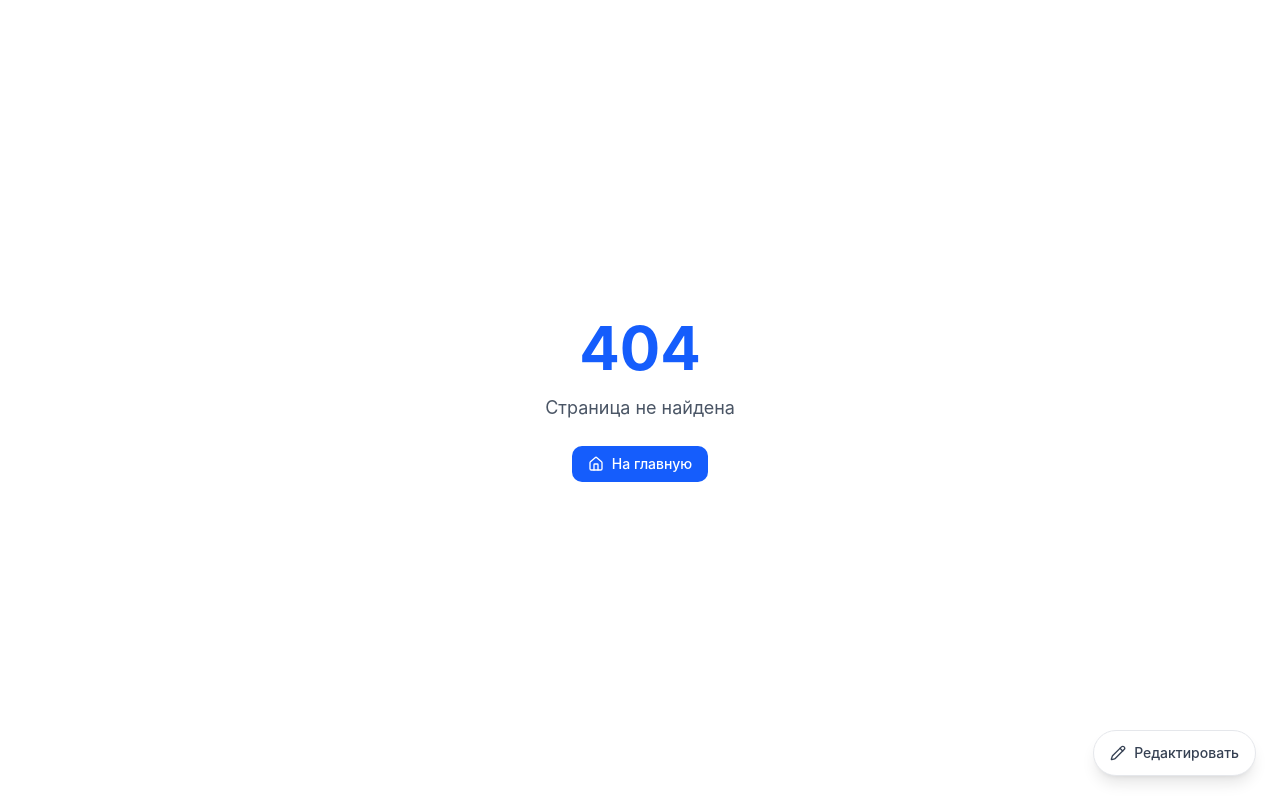
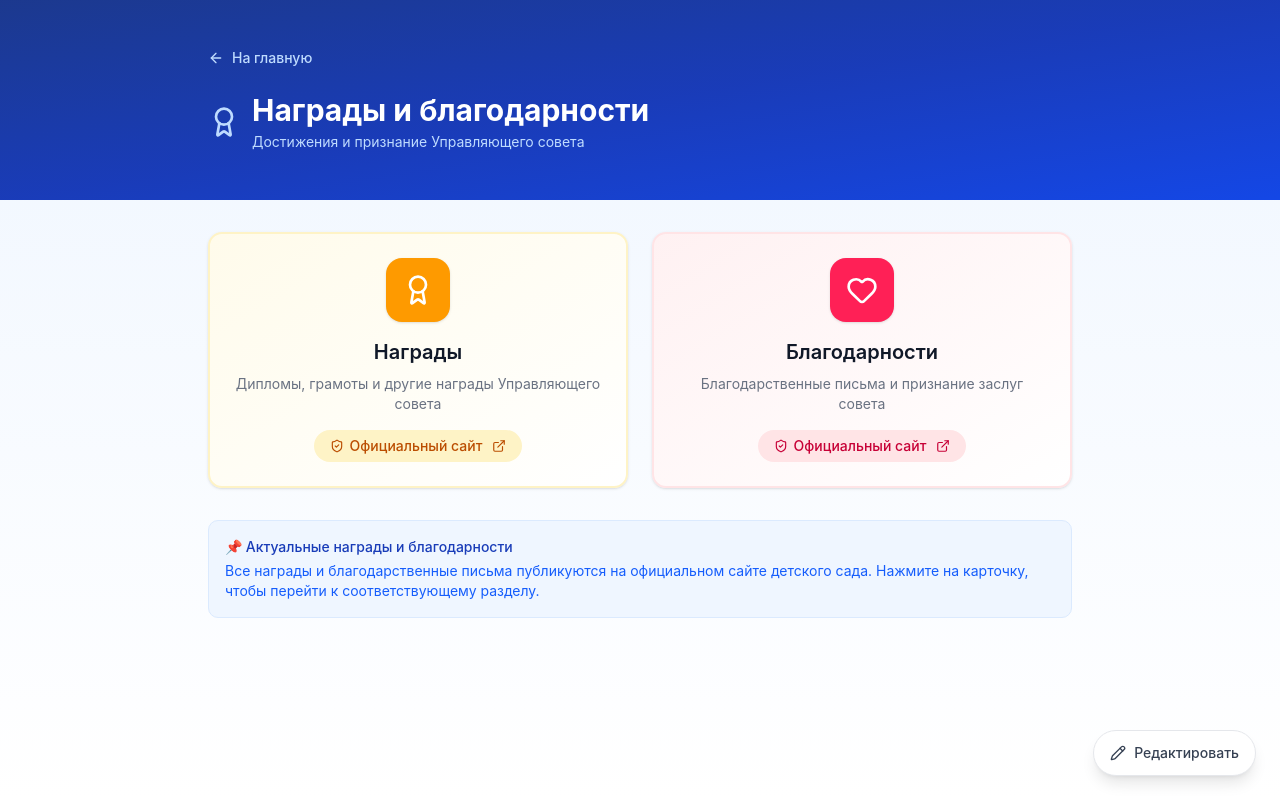
Before and after one commit to Vik725/personal-notes, a Next.js app: page /awards in a window 1280 px wide. Before the commit this address had no page. Built offline with nearby package versions, Linux system fonts and the light colour scheme.

Commit message:
Create page.tsx

```diff
--- /dev/null
+++ b/app/awards/page.tsx
@@ -0,0 +1,94 @@
+import Link from "next/link";
+import { ArrowLeft, Award, Heart, ExternalLink, ShieldCheck } from "lucide-react";
+
+const AWARDS_URL = "https://vsad25.gosuslugi.ru/svedeniya-ob-obrazovatelnoy-organizatsii/struktura-i-organy-upravleniya-obrazovatelnoy-organizatsii/upravlyayuschiy-sovet/nagrady/";
+const THANKS_URL = "https://vsad25.gosuslugi.ru/svedeniya-ob-obrazovatelnoy-organizatsii/struktura-i-organy-upravleniya-obrazovatelnoy-organizatsii/upravlyayuschiy-sovet/blagodarnosti/";
+
+export default function AwardsPage() {
+  return (
+    <div className="min-h-screen bg-gradient-to-b from-blue-50 to-white">
+      <div className="bg-gradient-to-br from-blue-900 via-blue-800 to-blue-700 text-white">
+        <div className="mx-auto max-w-4xl px-4 py-12">
+          <Link href="/" className="inline-flex items-center gap-2 text-sm font-medium text-blue-200 hover:text-white transition-colors mb-6">
+            <ArrowLeft className="h-4 w-4" />
+            На главную
+          </Link>
+          <div className="flex items-center gap-3">
+            <Award className="h-8 w-8 text-blue-200" />
+            <div>
+              <h1 className="text-2xl font-bold sm:text-3xl">Награды и благодарности</h1>
+              <p className="mt-1 text-sm text-blue-200">
+                Достижения и признание Управляющего совета
+              </p>
+            </div>
+          </div>
+        </div>
+      </div>
+
+      <div className="mx-auto max-w-4xl px-4 py-8">
+        <div className="grid gap-6 sm:grid-cols-2">
+          {/* Награды */}
+          <a
+            href={AWARDS_URL}
+            target="_blank"
+            rel="noopener noreferrer"
+            className="group block rounded-xl border-2 border-amber-100 bg-gradient-to-br from-amber-50 to-white p-6 shadow-sm hover:shadow-md hover:border-amber-300 transition-all"
+          >
+            <div className="flex flex-col items-center text-center gap-4">
+              <div className="flex h-16 w-16 items-center justify-center rounded-2xl bg-amber-500 text-white shadow-sm group-hover:bg-amber-600 transition-colors">
+                <Award className="h-8 w-8" />
+              </div>
+              <div>
+                <h2 className="text-xl font-semibold text-gray-900 group-hover:text-amber-600 transition-colors">
+                  Награды
+                </h2>
+                <p className="mt-2 text-sm text-gray-500">
+                  Дипломы, грамоты и другие награды Управляющего совета
+                </p>
+              </div>
+              <div className="inline-flex items-center gap-1.5 rounded-full bg-amber-100 px-4 py-1.5 text-sm font-medium text-amber-700 group-hover:bg-amber-200 transition-colors">
+                <ShieldCheck className="h-3.5 w-3.5" />
+                Официальный сайт
+                <ExternalLink className="h-3.5 w-3.5 ml-1" />
+              </div>
+            </div>
+          </a>
+
+          {/* Благодарности */}
+          <a
+            href={THANKS_URL}
+            target="_blank"
+            rel="noopener noreferrer"
+            className="group block rounded-xl border-2 border-rose-100 bg-gradient-to-br from-rose-50 to-white p-6 shadow-sm hover:shadow-md hover:border-rose-300 transition-all"
+          >
+            <div className="flex flex-col items-center text-center gap-4">
+              <div className="flex h-16 w-16 items-center justify-center rounded-2xl bg-rose-500 text-white shadow-sm group-hover:bg-rose-600 transition-colors">
+                <Heart className="h-8 w-8" />
+              </div>
+              <div>
+                <h2 className="text-xl font-semibold text-gray-900 group-hover:text-rose-600 transition-colors">
+                  Благодарности
+                </h2>
+                <p className="mt-2 text-sm text-gray-500">
+                  Благодарственные письма и признание заслуг совета
+                </p>
+              </div>
+              <div className="inline-flex items-center gap-1.5 rounded-full bg-rose-100 px-4 py-1.5 text-sm font-medium text-rose-700 group-hover:bg-rose-200 transition-colors">
+                <ShieldCheck className="h-3.5 w-3.5" />
+                Официальный сайт
+                <ExternalLink className="h-3.5 w-3.5 ml-1" />
+              </div>
+            </div>
+          </a>
+        </div>
+
+        <div className="mt-8 rounded-lg border border-blue-100 bg-blue-50 p-4 text-sm text-blue-800">
+          <p className="font-medium">📌 Актуальные награды и благодарности</p>
+          <p className="mt-1 text-blue-600">
+            Все награды и благодарственные письма публикуются на официальном сайте детского сада. Нажмите на карточку, чтобы перейти к соответствующему разделу.
+          </p>
+        </div>
+      </div>
+    </div>
+  );
+}
```
